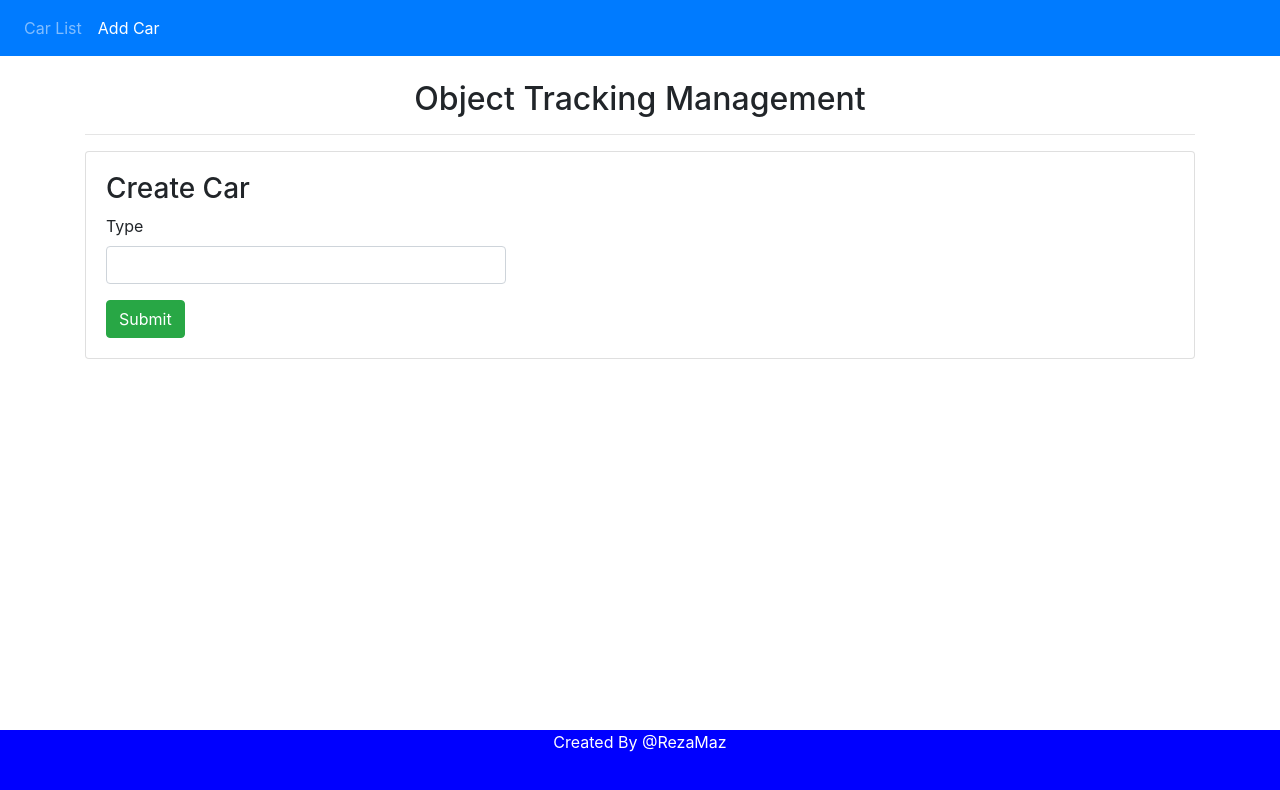
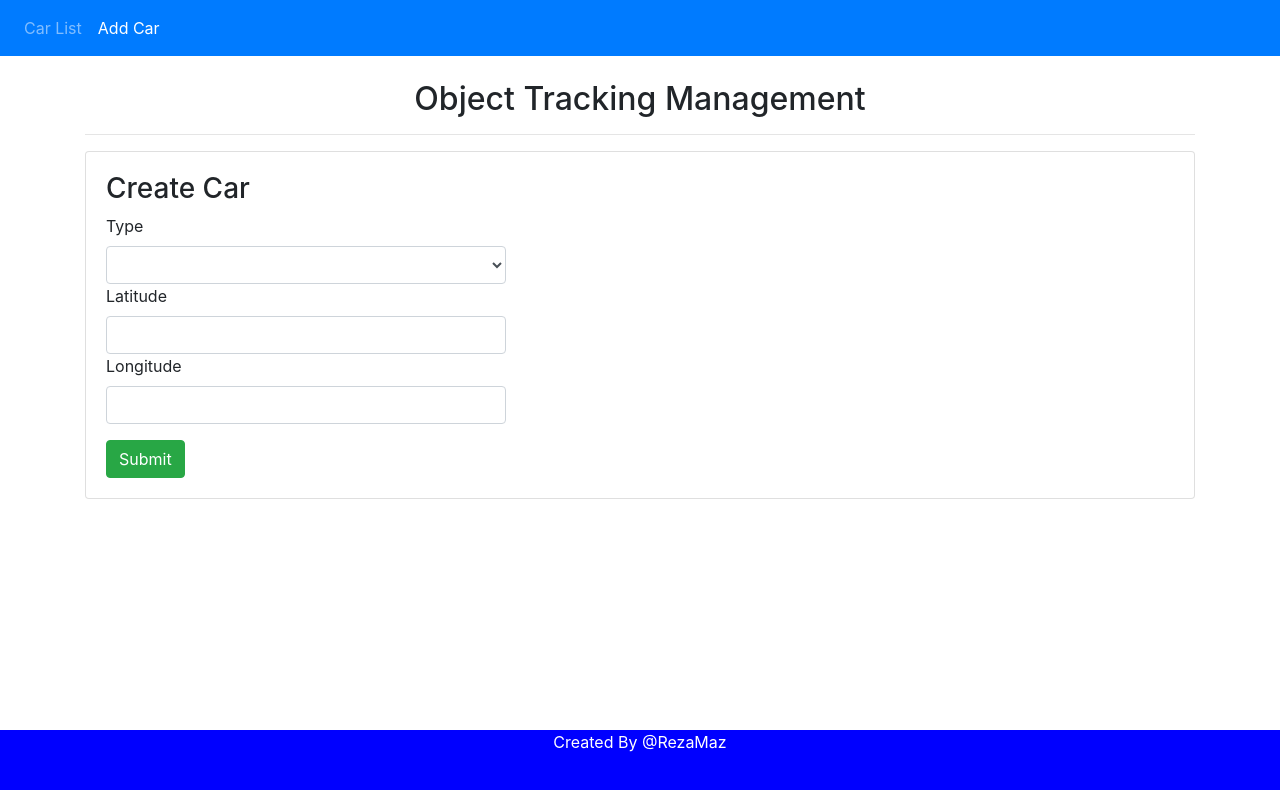
Before and after one commit to RezaMaz/object-tracking-ui, an Angular app: page /add in a window 1280 px wide. Shown: the top 790 px of the page. Built offline with nearby package versions, Linux system fonts and the light colour scheme.

Commit message:
fix bugs that prevent car to create

```diff
--- a/src/app/create-car/create-car.component.html
+++ b/src/app/create-car/create-car.component.html
@@ -1,9 +1,21 @@
 <h3>Create Car</h3>
 <div [hidden]="submitted" style="width: 400px;">
-  <form (ngSubmit)="onSubmit()">
+  <form (ngSubmit)="onSubmit()" ngNativeValidate>
     <div class="form-group">
-      <label for="type">Type</label>
-      <input [(ngModel)]="car.type" class="form-control" id="type" name="type" required type="text">
+
+      <label for="type" class="required">Type</label>
+      <select class="form-control" id="type" name="type" [(ngModel)]="car.type">
+        <option *ngFor="let key of keys" [value]="key" [label]="carTypes[key]"></option>
+      </select>
+
+      <label for="latitude" class="required">Latitude</label>
+      <input [(ngModel)]="coordination.latitude" class="form-control" id="latitude" name="latitude" required
+             type="text">
+
+      <label for="longitude" class="required">Longitude</label>
+      <input [(ngModel)]="coordination.longitude" class="form-control" id="longitude" name="longitude" required
+             type="text">
+
     </div>
 
     <button class="btn btn-success" type="submit">Submit</button>
--- a/src/app/create-car/create-car.component.ts
+++ b/src/app/create-car/create-car.component.ts
@@ -1,7 +1,9 @@
-import {Component, OnInit} from '@angular/core';
+import {Component, OnInit, Pipe, PipeTransform} from '@angular/core';
 import {Car} from '../model/car';
 import {CarService} from '../car.service';
 import {Router} from '@angular/router';
+import {Coordination} from '../model/coordination';
+import {CarType} from '../model/carType';
 
 @Component({
   selector: 'app-create-car',
@@ -10,24 +12,34 @@ import {Router} from '@angular/router';
 })
 export class CreateCarComponent implements OnInit {
 
-  car: Car = new Car();
-  submitted = false;
+  car: Car;
+  coordination: Coordination;
+  submitted: boolean;
+
+  carTypes = CarType;
+  keys: any[];
 
   constructor(private carService: CarService,
               private router: Router) {
+    this.keys = Object.keys(this.carTypes).filter(k => !isNaN(Number(k)));
   }
 
   // tslint:disable-next-line:typedef
   ngOnInit() {
+    this.newCar();
   }
 
   newCar(): void {
     this.submitted = false;
     this.car = new Car();
+    this.car.coordinations = [];
+    this.coordination = new Coordination();
   }
 
   // tslint:disable-next-line:typedef
   save() {
+    console.log(this.car.coordinations);
+    this.car.coordinations.push(this.coordination);
     this.carService.createCar(this.car)
       .subscribe(data => console.log(data), error => console.log(error));
     this.newCar();
```
